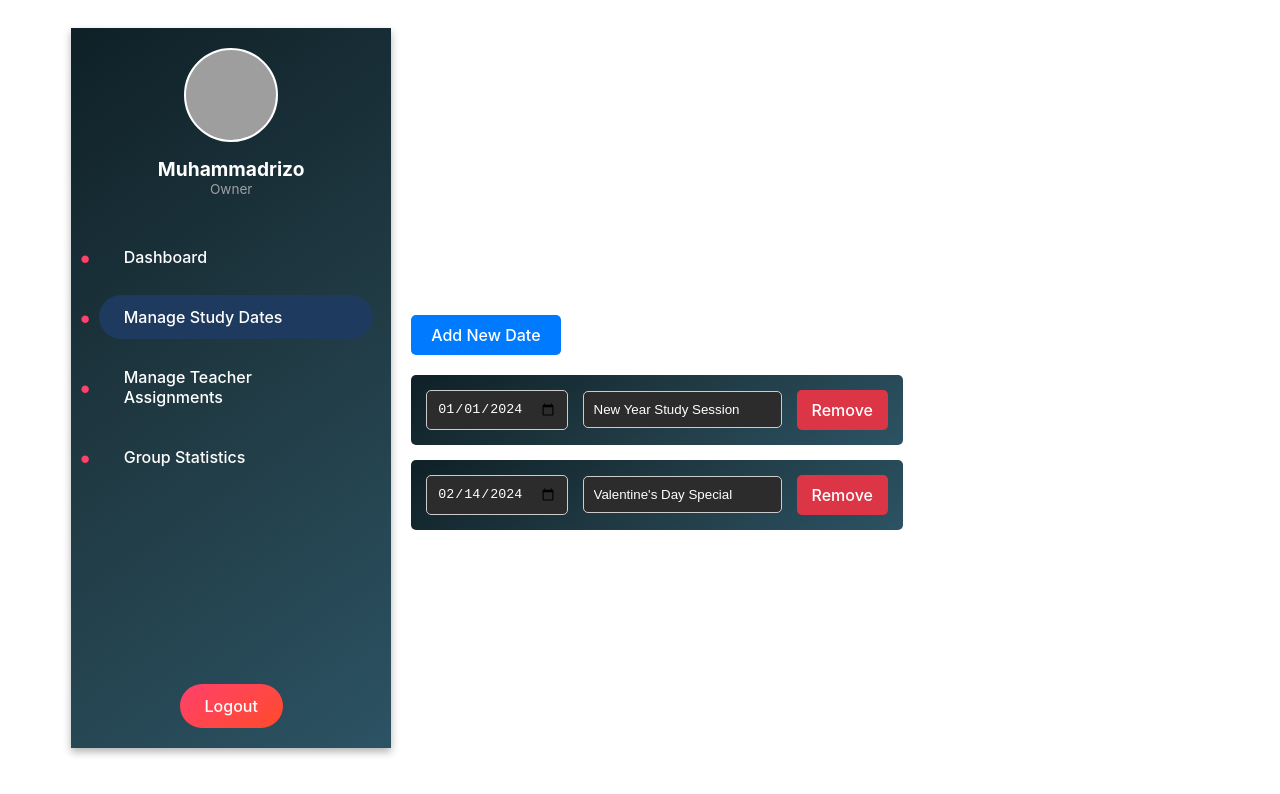
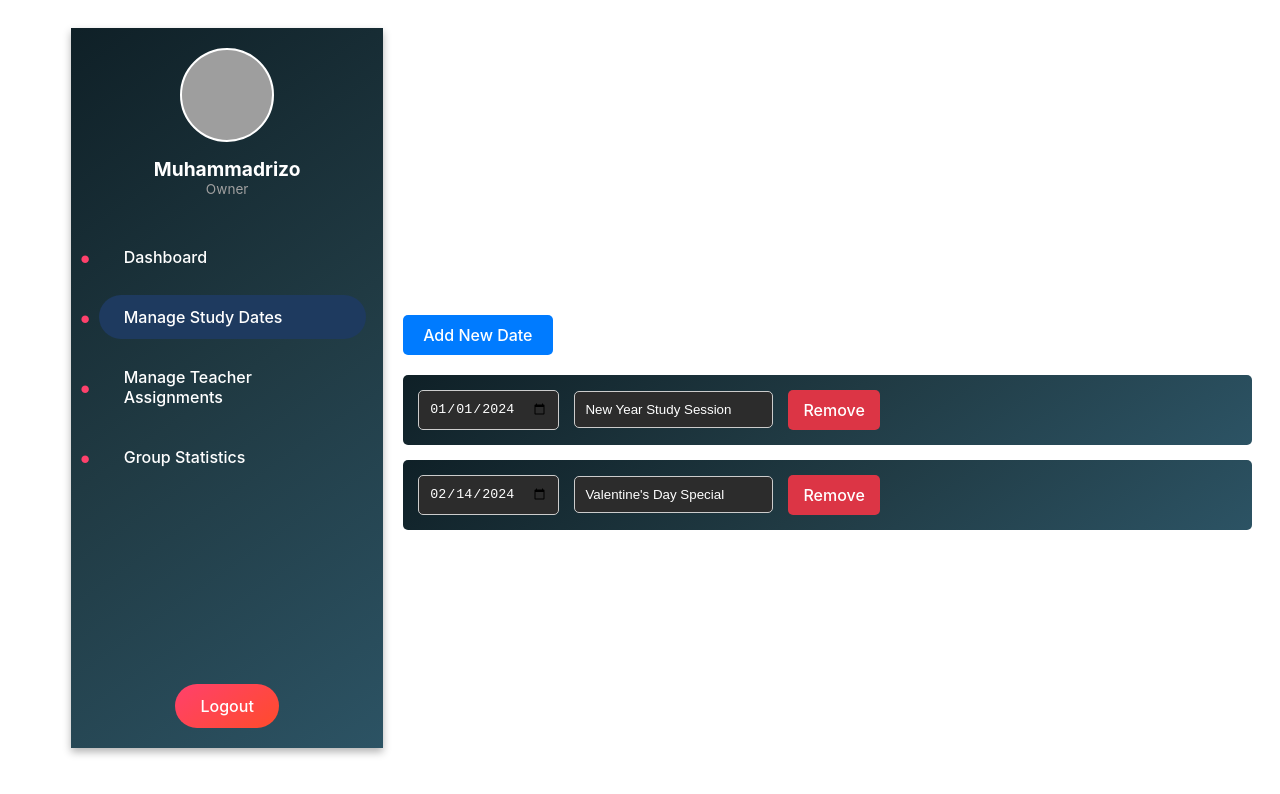
Before and after one commit to rizo0103/eJournalAdminPanel, a React (Vite) app: page /manage-study-dates in a window 1280 px wide. Shown: the top 794 px of the page. Built offline with nearby package versions, Linux system fonts and the light colour scheme; grey boxes are pictures that could not be loaded.

Commit message:
added some chages to the manage study dates styles file

```diff
--- a/src/components/manager/ManageStudyDates.css
+++ b/src/components/manager/ManageStudyDates.css
@@ -1,6 +1,15 @@
+.main-content {
+    display: flex;
+    width: 100%;
+    height: calc(100vh * 95 / 100);
+    align-items: center;
+}
+
 .manage-study-dates {
     padding: 20px;
     color: #fff;
+    width: calc(100% - 390px); /* Subtract Sidebar width */
+    overflow: hidden;
 }
 
 .manage-study-dates h2 {
```
